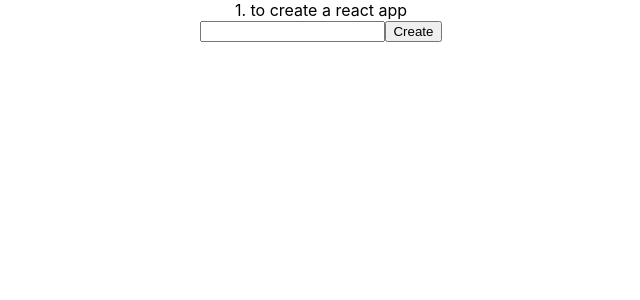
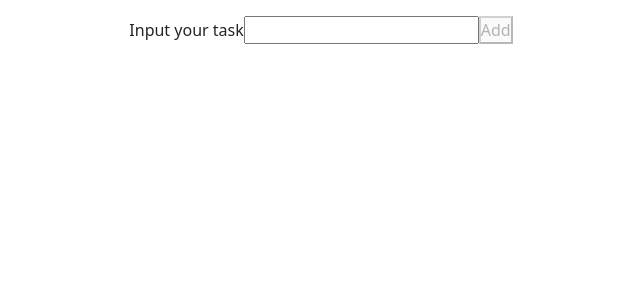
Before and after one commit to aalto95/todolist, a React (Create React App) app: page / in a window 1280 px wide. Shown: the top 300 px of the page, without its empty margins (319-959 px from the left). Built offline with nearby package versions, Linux system fonts and the light colour scheme.

Commit message:
renounced firebase in favor of localstorage

```diff
--- a/package.json
+++ b/package.json
@@ -6,8 +6,11 @@
     "@testing-library/jest-dom": "^5.11.4",
     "@testing-library/react": "^11.1.0",
     "@testing-library/user-event": "^12.1.10",
+    "bootstrap": "^5.0.0",
     "firebase": "^8.4.2",
+    "keygen": "^0.3.1",
     "react": "^17.0.2",
+    "react-bootstrap": "^1.5.2",
     "react-dom": "^17.0.2",
     "react-firebase-hooks": "^3.0.4",
     "react-scripts": "4.0.3",
--- a/src/App.css
+++ b/src/App.css
@@ -1,38 +1,18 @@
-.App {
-  text-align: center;
+* {
+  margin: 0;
+  padding: 0;
 }
 
-.App-logo {
-  height: 40vmin;
-  pointer-events: none;
+.App {
+  display: grid;
+  align-items: center;
+  justify-items: center;
 }
 
-@media (prefers-reduced-motion: no-preference) {
-  .App-logo {
-    animation: App-logo-spin infinite 20s linear;
-  }
+ul {
+  list-style: none;
 }
 
-.App-header {
-  background-color: #282c34;
-  min-height: 100vh;
-  display: flex;
-  flex-direction: column;
-  align-items: center;
-  justify-content: center;
-  font-size: calc(10px + 2vmin);
-  color: white;
+button {
+
 }
-
-.App-link {
-  color: #61dafb;
-}
-
-@keyframes App-logo-spin {
-  from {
-    transform: rotate(0deg);
-  }
-  to {
-    transform: rotate(360deg);
-  }
-}
--- a/src/App.js
+++ b/src/App.js
@@ -1,37 +1,15 @@
-import logo from './logo.svg';
 import React from "react";
 import './App.css';
-import List from "./components/List/List";
-import Input from "./components/Input";
-import state from "./state";
+import TaskList from "./components/List/TaskList";
+import AddTask from "./components/AddTask";
 
-import firebase from 'firebase/app'
-import 'firebase/auth'
-import 'firebase/firestore'
-import 'firebase/analytics'
-
-import {useAuthState} from "react-firebase-hooks/auth";
-
-firebase.initializeApp({
-    apiKey: "AIzaSyBjdMVFjxSsi0PuIguuE1bY27u2DIh1yBw",
-    authDomain: "portfolio-f656b.firebaseapp.com",
-    projectId: "portfolio-f656b",
-    storageBucket: "portfolio-f656b.appspot.com",
-    messagingSenderId: "481293606628",
-    appId: "1:481293606628:web:3ace295224a69e0041d6f1",
-    measurementId: "G-XMBB2CBC0H"
-})
-
-const auth = firebase.auth()
-const firestore = firebase.firestore()
-
-function App() {
-  return (
+const App = props => {
+    return (
     <div className="App">
-      <List state={state}/>
-      <Input state={state}/>
+        <TaskList />
+        <AddTask />
     </div>
-  );
+    )
 }
 
 export default App;
--- /dev/null
+++ b/src/components/AddTask.jsx
@@ -0,0 +1,31 @@
+import React, {useEffect, useRef, useState} from "react";
+
+const AddTask = props => {
+
+  const [taskCount, setTaskCount] = useState(localStorage.length > 0 ? Math.max(...Object.keys(localStorage)) + 1 : 0)
+  let [taskName, setTaskName] = useState("")
+  const handleInput = event => {
+    setTaskName(event.target.value);
+  };
+
+  return (
+    <div>
+      <label htmlFor="formGroupExampleInput">Input your task</label>
+      <input onChange={handleInput} value={taskName}/>
+      <button
+        disabled={!taskName}
+        onClick={() => {
+          setTaskCount(taskCount + 1)
+          localStorage.setItem(taskCount, JSON.stringify({
+            text: taskName,
+            createdAt: Date.now()
+          }))
+          setTaskName(taskName = "")
+        }}>
+        Add
+      </button>
+    </div>
+  )
+}
+
+export default AddTask
--- a/src/components/Input.jsx
+++ /dev/null
@@ -1,19 +0,0 @@
-import React, { useRef, useState } from "react";
-import firebase from "firebase/app";
-import 'firebase/firestore'
-
-const firestore = firebase.firestore()
-
-const Input = props => {
-    const dummy = useRef()
-    const tasksRef = firestore.collection('tasks')
-    console.log(tasksRef)
-    return (
-        <form action="">
-            <input value={props.state.value}/>
-            <button>Create</button>
-        </form>
-    )
-}
-
-export default Input
--- a/src/components/List/List.jsx
+++ /dev/null
@@ -1,13 +0,0 @@
-import React from "react";
-import {Todo} from "./Todo/Todo";
-
-const List = props => {
-    let list = props.state.list.map(todo => <Todo id={todo.id} todo={todo.todo}/> )
-    return (
-        <div>
-            {list}
-        </div>
-    )
-}
-
-export default List
--- /dev/null
+++ b/src/components/List/TaskList.jsx
@@ -0,0 +1,28 @@
+import React from "react";
+import s from './TaskList.module.css'
+
+const TaskList = props => {
+
+    return (
+      <ul className={s.taskList}>
+          {Object.keys(localStorage)
+            .sort(function(a, b) { return a - b })
+            .map((task) => {
+                return <li
+                  key={task}
+                  className={s.task}
+                >
+                    {JSON.parse(localStorage.getItem(task)).text}
+                    {/*<button onClick={() => {*/}
+                    {/*  setTaskCount(taskCount + 1)*/}
+                    {/*  localStorage.removeItem(task)*/}
+                    {/*}}>×</button>*/}
+                    <input type="checkbox"/>
+                </li>
+            })
+          }
+      </ul>
+    )
+}
+
+export default TaskList
--- /dev/null
+++ b/src/components/List/TaskList.module.css
@@ -0,0 +1,8 @@
+.taskList {
+    width: 30vw;
+}
+
+.task {
+    display: grid;
+    grid-template-columns: 90% 10%;
+}
--- a/src/components/List/Todo/Todo.jsx
+++ /dev/null
@@ -1,9 +0,0 @@
-import React from "react";
-
-export const Todo = props => {
-    return (
-        <div>
-            {props.id + 1 + '. ' + props.todo}
-        </div>
-    )
-}
--- a/src/index.js
+++ b/src/index.js
@@ -3,6 +3,7 @@
 import './index.css';
 import App from './App';
 import reportWebVitals from './reportWebVitals';
+import 'bootstrap/dist/css/bootstrap.min.css';
 
 ReactDOM.render(
   <React.StrictMode>
```
Also changed, not shown: src/components/List/Task/Task.jsx (added, +9 -0 lines), src/components/AddTask.module.css (added), 2 other files (tests, documents, lock files or other folders).
